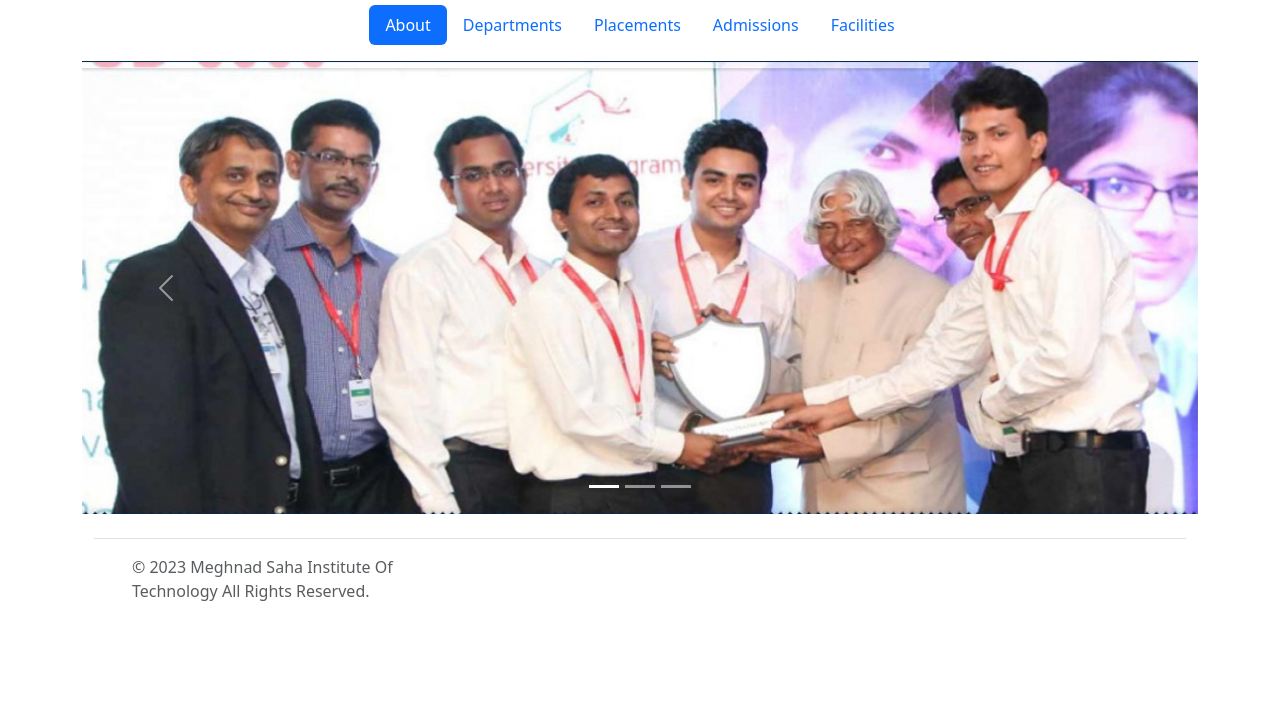
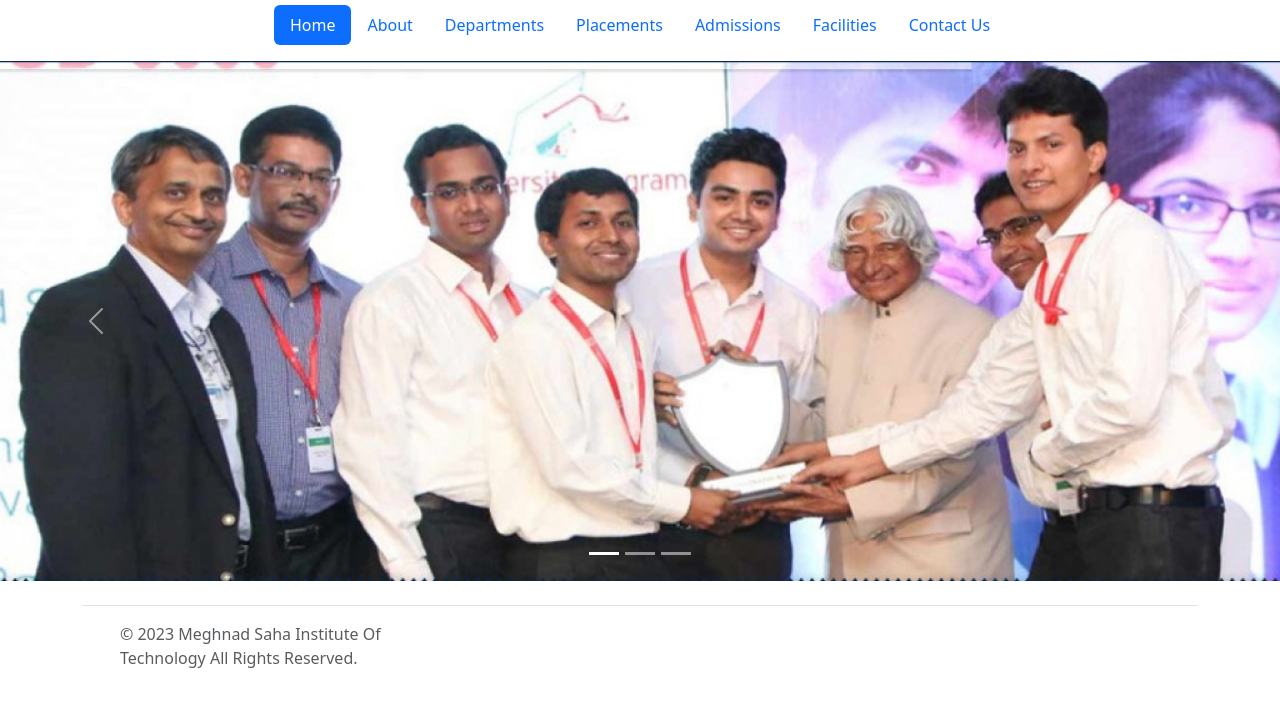
Before and after one commit to Nandinisingh29/PROJECT-MSIT-NANDINI-SINGH, a plain HTML site: page index.html in a window 1280 px wide. Shown: the part 141-851 px from the top of the page. Before the commit the page ends 800 px from the top, so only its background shows below. Drawn offline with nearby package versions, Linux system fonts and the light colour scheme; files whose address does not match are found by name.

Commit message:
Update index.html

```diff
--- a/index.html
+++ b/index.html
@@ -19,13 +19,16 @@
     <div class="container">
     <header class="d-flex justify-content-center py-3">
       <ul class="nav nav-pills">
-        <li class="nav-item"><a class="nav-link active" aria-current="page" href="about.html">About</a></li>
-        <li class="nav-item"><a href="#" class="nav-link">Departments</a></li>
-        <li class="nav-item"><a href="#" class="nav-link">Placements</a></li>
-        <li class="nav-item"><a href="#" class="nav-link">Admissions</a></li>
-        <li class="nav-item"><a href="#" class="nav-link">Facilities</a></li>
+        <li class="nav-item"><a class="nav-link active" aria-current="page" href="home.html">Home</a></li>
+        <li class="nav-item"><a class="nav-link "  href="about.html">About</a></li>
+        <li class="nav-item"><a href="departments.html" class="nav-link">Departments</a></li>
+        <li class="nav-item"><a href="placement.html" class="nav-link">Placements</a></li>
+        <li class="nav-item"><a href="form.html" class="nav-link">Admissions</a></li>
+        <li class="nav-item"><a href="facilities.html" class="nav-link">Facilities</a></li>
+        <li class="nav-item"><a href="contact.html" class="nav-link">Contact Us</a></li>
       </ul>
     </header>
+    </div>
     <div id="carouselExampleIndicators" class="carousel slide">
         <div class="carousel-indicators">
           <button type="button" data-bs-target="#carouselExampleIndicators" data-bs-slide-to="0" class="active" aria-current="true" aria-label="Slide 1"></button>
```
